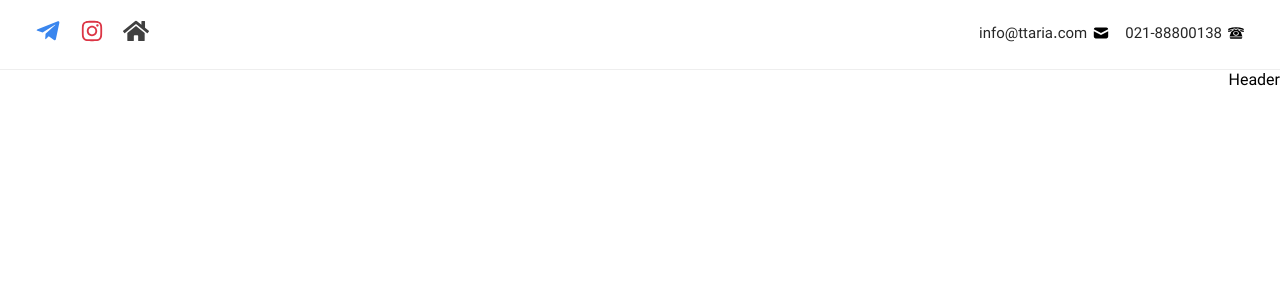
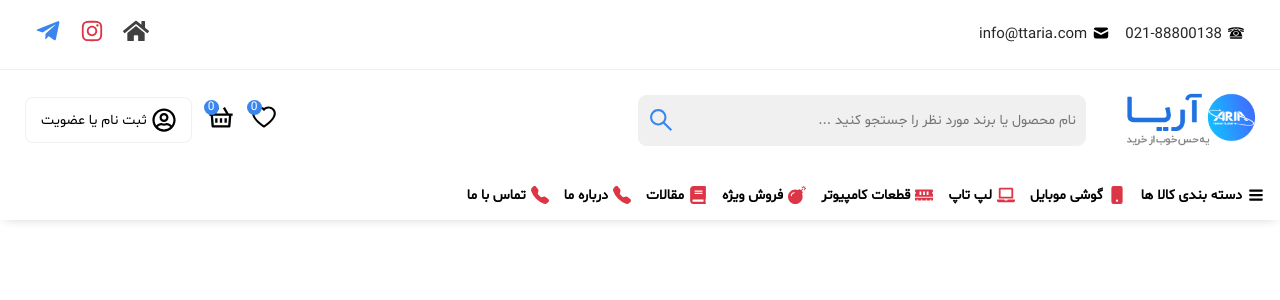
Before and after one commit to RealAliHafezi/ttaria, a React (Create React App) app: page / in a window 1280 px wide. Shown: the top 300 px of the page. Built offline with nearby package versions, Linux system fonts and the light colour scheme.

Commit message:
headerSticky

```diff
--- a/src/GlobalStyle.jsx
+++ b/src/GlobalStyle.jsx
@@ -25,7 +25,7 @@ export const GlobalStyle = createGlobalStyle`
         --primary : #3A86EE;
         --red : #DC3545;
         --border : #EEEEEE;
-        --gray : #F5F5F5;
+        --gray : #F0F0F1;
         --background : #FFFFFF;
     }
     body {
--- /dev/null
+++ b/src/components/navbar/HeaderBottom/HeaderBottom.css
@@ -0,0 +1,32 @@
+
+.header_bottom_menuList,
+.header_bottom_menu {
+  display: flex;
+  align-items: center;
+}
+.header_bottom_menuListItem {
+  display: flex;
+  align-items: center;
+  cursor: pointer;
+}
+.header_bottom_menuListItem:hover .header_bottom_menuListItemText,
+.header_bottom_menuListItem:hover .header_bottom_menuListItem_iconBar {
+  color: var(--primary);
+}
+.header_bottom_menuListItem:not(:last-child) {
+  margin-left: 15px;
+}
+.header_bottom_menuListItem_icon {
+  margin-left: 5px;
+  font-size: 18px;
+  color: var(--red);
+}
+.header_bottom_menuListItem_iconBar {
+  color: black;
+  transition: all 0.2s;
+}
+.header_bottom_menuListItemText {
+  font-size: 14px;
+  font-weight: 600;
+  transition: all 0.2s;
+}
--- /dev/null
+++ b/src/components/navbar/HeaderBottom/HeaderBottom.jsx
@@ -0,0 +1,21 @@
+import { useRef } from "react";
+// style
+import "./HeaderBottom.css";
+// menu items
+import { HeaderMenuItems } from "./../../../data/HeaderMenuItems/headerMenuItems";
+function HeaderBottom({ ref }) {
+  return (
+    <ul className="header_bottom_menuList">
+      {HeaderMenuItems.map((item, index) => {
+        return (
+          <li key={index} className="header_bottom_menuListItem">
+            {item.icon}
+            <span className="header_bottom_menuListItemText">{item.text}</span>
+          </li>
+        );
+      })}
+    </ul>
+  );
+}
+
+export default HeaderBottom;
--- /dev/null
+++ b/src/data/HeaderMenuItems/headerMenuItems.jsx
@@ -0,0 +1,41 @@
+// icons
+import { GoThreeBars } from "react-icons/go";
+import { BsPhoneFill, BsFillTelephoneFill } from "react-icons/bs";
+import { FaMemory, FaLaptop, FaBomb, FaBook } from "react-icons/fa";
+//
+export const HeaderMenuItems = [
+  {
+    text: "دسته بندی کالا ها",
+    icon: (
+      <GoThreeBars className="header_bottom_menuListItem_icon header_bottom_menuListItem_iconBar" />
+    ),
+  },
+  {
+    text: "گوشی موبایل",
+    icon: <BsPhoneFill className="header_bottom_menuListItem_icon" />,
+  },
+  {
+    text: "لپ تاپ",
+    icon: <FaLaptop className="header_bottom_menuListItem_icon" />,
+  },
+  {
+    text: "قطعات کامپیوتر",
+    icon: <FaMemory className="header_bottom_menuListItem_icon" />,
+  },
+  {
+    text: "فروش ویژه",
+    icon: <FaBomb className="header_bottom_menuListItem_icon" />,
+  },
+  {
+    text: "مقالات",
+    icon: <FaBook className="header_bottom_menuListItem_icon" />,
+  },
+  {
+    text: "درباره ما",
+    icon: <BsFillTelephoneFill className="header_bottom_menuListItem_icon" />,
+  },
+  {
+    text: "تماس با ما",
+    icon: <BsFillTelephoneFill className="header_bottom_menuListItem_icon" />,
+  },
+];
--- a/src/pages/Home/Home.jsx
+++ b/src/pages/Home/Home.jsx
@@ -4,6 +4,11 @@ function Home() {
   return (
     <div className="Home">
       <Header />
+      <div
+        style={{
+          height: "1000px",
+        }}
+      ></div>
     </div>
   );
 }
--- /dev/null
+++ b/src/sections/Header/Header.css
@@ -0,0 +1,117 @@
+.Header {
+  position: sticky;
+  top: 0;
+  /* position: relative; */
+  background-color: var(--background);
+  z-index: 99;
+}
+.header_container {
+  width: 100%;
+  height: 100px;
+  padding: 0 25px;
+  display: flex;
+  align-items: center;
+  justify-content: space-between;
+  z-index: 99;
+}
+.header_right,
+.header_left {
+  z-index: 99;
+
+  display: flex;
+  align-items: center;
+}
+.header_rightLogo {
+  max-width: 8rem;
+  height: 100%;
+  margin-left: 40px;
+  cursor: pointer;
+}
+.header_rightLogo img {
+  width: 100%;
+  object-fit: fill;
+}
+.header_right_searchbox {
+  position: relative;
+  min-width: 450px;
+}
+.header_right_searchbox input {
+  width: 100%;
+  padding: 16px 10px;
+  font-size: 14px;
+  border: 1px solid white;
+  border-radius: 10px;
+  background-color: var(--gray);
+  transition: all 0.3s;
+}
+.header_right_searchbox input:focus {
+  outline: none;
+  background-color: white;
+  border: 1px solid var(--gray);
+  border-bottom-left-radius: 0;
+  border-bottom-right-radius: 0;
+}
+.header_right_searchboxIcon {
+  position: absolute;
+  top: 50%;
+  left: 10px;
+  transform: translateY(-50%);
+  font-size: 28px;
+  color: var(--primary);
+}
+.header_leftBox {
+  position: relative;
+  margin-left: 15px;
+  cursor: pointer;
+}
+.header_leftBoxIcon {
+  font-size: 28px;
+}
+.header_leftBox span {
+  width: 15px;
+  height: 15px;
+  font-size: 12px;
+  position: absolute;
+  top: -3px;
+  left: -3px;
+  display: flex;
+  align-items: center;
+  justify-content: center;
+  color: white;
+  background-color: var(--primary);
+  border-radius: 50%;
+}
+
+.header_left_loginBtn {
+  border: 1px solid var(--gray);
+  padding: 10px 15px;
+  border-radius: 8px;
+  font-size: 14px;
+  font-weight: 300;
+  display: flex;
+  align-items: center;
+  cursor: pointer;
+}
+.header_left_loginBtn:hover .header_left_loginIcon {
+  transform: rotateZ(180deg);
+}
+.header_left_loginIcon {
+  font-size: 24px;
+  margin-left: 5px;
+  transition: all 0.2s;
+}
+.header_left_loginBtn span {
+}
+
+/* nav Bottom */
+.header_bottom_menu {
+  position: absolute;
+  left: 0;
+  right: 0;
+  bottom: -50px;
+  padding: 0 15px;
+  min-height: 50px;
+  box-shadow: 0px 4px 10px -5px rgba(0, 0, 0, 0.2);
+  z-index: 9;
+  transition: all 0.5s;
+}
--- a/src/sections/Header/Header.jsx
+++ b/src/sections/Header/Header.jsx
@@ -1,9 +1,69 @@
-import NavTop from "../../components/navbar/NavTop";
+import { useRef, useEffect } from "react";
+// images and icons
+import Logo from "./../../assets/images/logo.png";
+import { AiOutlineSearch } from "react-icons/ai";
+import { FaRegUserCircle } from "react-icons/fa";
+import { RiShoppingBasket2Line } from "react-icons/ri";
+import { AiOutlineHeart } from "react-icons/ai";
+// components
+import NavTop from "./../../components/navbar/NavbarTop/NavTop";
+// style
+import "./Header.css";
+import HeaderBottom from "../../components/navbar/HeaderBottom/HeaderBottom";
+//
 function Header() {
+  const navRef = useRef();
+  // for navbar scroll
+  useEffect(() => {
+    var lastScrollTop = 0;
+    window.addEventListener("scroll", () => {
+      var scrollTop = window.pageYOffset || document.documentElement.scrollTop;
+      console.log(scrollTop);
+      if (scrollTop > lastScrollTop) {
+        navRef.current.style.bottom = "0";
+      } else {
+        navRef.current.style.bottom = "-50px";
+      }
+      lastScrollTop = scrollTop;
+    });
+  }, [window.scrollY]);
+  //
   return (
     <>
       <NavTop />
-      <div>Header</div>
+      <header className="Header">
+        <div className="header_container">
+          <div className="header_right">
+            <div className="header_rightLogo">
+              <img src={Logo} alt="Logo" />
+            </div>
+            <div className="header_right_searchbox">
+              <input
+                type="text"
+                placeholder="نام محصول یا برند مورد نظر را جستجو کنید ..."
+              />
+              <AiOutlineSearch className="header_right_searchboxIcon" />
+            </div>
+          </div>
+          <div className="header_left">
+            <div className="header_leftBox">
+              <AiOutlineHeart className="header_leftBoxIcon" />
+              <span>0</span>
+            </div>
+            <div className="header_leftBox">
+              <RiShoppingBasket2Line className="header_leftBoxIcon" />
+              <span>0</span>
+            </div>
+            <div className="header_left_loginBtn">
+              <FaRegUserCircle className="header_left_loginIcon" />
+              <span>ثبت نام یا عضویت</span>
+            </div>
+          </div>
+        </div>
+        <nav className="header_bottom_menu" ref={navRef}>
+          <HeaderBottom />
+        </nav>
+      </header>
     </>
   );
 }
```
Also changed, not shown: src/components/navbar/NavbarTop/NavTop.css (renamed from src/components/navbar/NavTop.css), src/components/navbar/NavbarTop/NavTop.jsx (renamed from src/components/navbar/NavTop.jsx).
